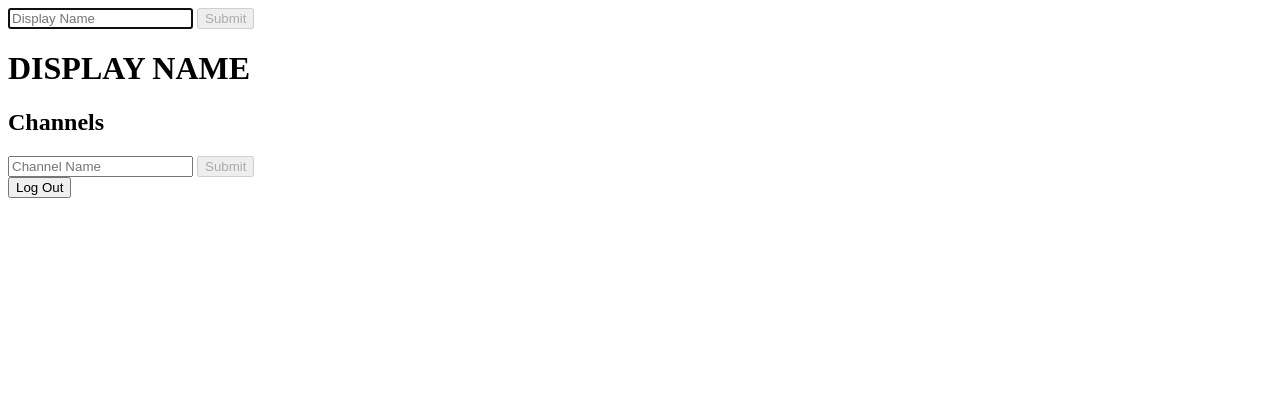
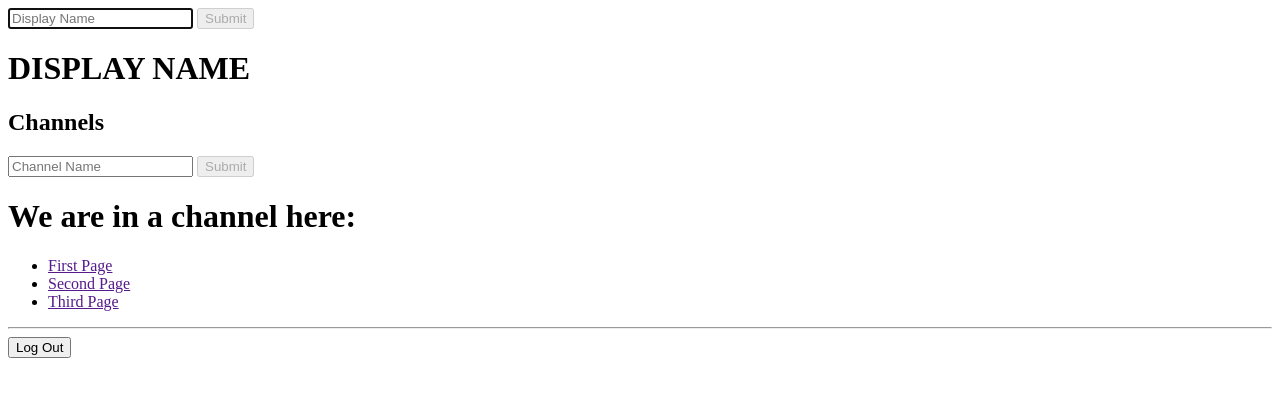
Before and after one commit to alecoad/project2-flack, a Flask app: page / in a window 1280 px wide. Shown: the top 397 px of the page. Run offline with Flask 2, Linux system fonts and the light colour scheme; some libraries are stand-ins or nearby versions.

Commit message:
Eliminated channel list in favor of chat list

```diff
--- a/application.py
+++ b/application.py
@@ -7,23 +7,34 @@ app = Flask(__name__)
 app.config["SECRET_KEY"] = os.getenv("SECRET_KEY")
 socketio = SocketIO(app)
 
-# Store list of all the channels
-channels = []
+# Create a chat class to hold up to 100 messages for each channel
+class Chat:
+    def __init__(self, channel, messages):
+        self.channel = channel
+        self.messages = messages
 
+# Create a list to hold all the Chat objects
+chats = []
 
 @app.route("/")
 def index():
-    return render_template("index.html", channels=channels)
+    return render_template("index.html", chats=chats)
 
 
 @socketio.on("submit channel")
-def channel(data):
+def submit_channel(data):
     channel = data["channel"]
-    if channel in channels:
-        emit("submit fail", broadcast=False)
+
+    # Check chat list for channel name, kickback if duplicate
+    for chat in chats:
+        if channel in chat.channel:
+            emit("submit fail", broadcast=False)
+            break;
     else:
-        channels.append(channel)
+        chats.append(Chat(channel, []))
         emit("create channel", {"channel": channel}, broadcast=True)
+
+
 
 
 if __name__ == '__main__':
--- a/static/index.js
+++ b/static/index.js
@@ -90,6 +90,8 @@ document.addEventListener('DOMContentLoaded', () => {
         document.querySelector('#channel-list').append(li);
     });
 
+    // CHANNEL LIST
+
 
 
 
--- a/templates/index.html
+++ b/templates/index.html
@@ -30,15 +30,26 @@
         <h1 id="name-display">DISPLAY NAME</h1>
 
         <h2>Channels</h2>
-        <ul id="channel-list">
-            {% for channel in channels %}
-                <li>#{{ channel }}</li>
-            {% endfor %}
-        </ul>
         <form id="channel-form">
             <input id="channel" autocomplete="off" placeholder="Channel Name" type="text">
             <input id="channel-submit" type="submit">
         </form>
+
+        <ul id="channel-list">
+            {% for channel in chats.channel %}
+                <li>#{{ channel }}</li>
+            {% endfor %}
+        </ul>
+
+        <h1>We are in a channel here:</h1>
+        <ul id="nav">
+            <li><a href="" class="nav-link" data-page="first">First Page</a></li>
+            <li><a href="" class="nav-link" data-page="second">Second Page</a></li>
+            <li><a href="" class="nav-link" data-page="third">Third Page</a></li>
+        </ul>
+        <hr>
+        <div id="body">
+        </div>
 
         <footer>
             <button id="logout" type="button" onclick="localStorage.clear()">Log Out</button>
```
